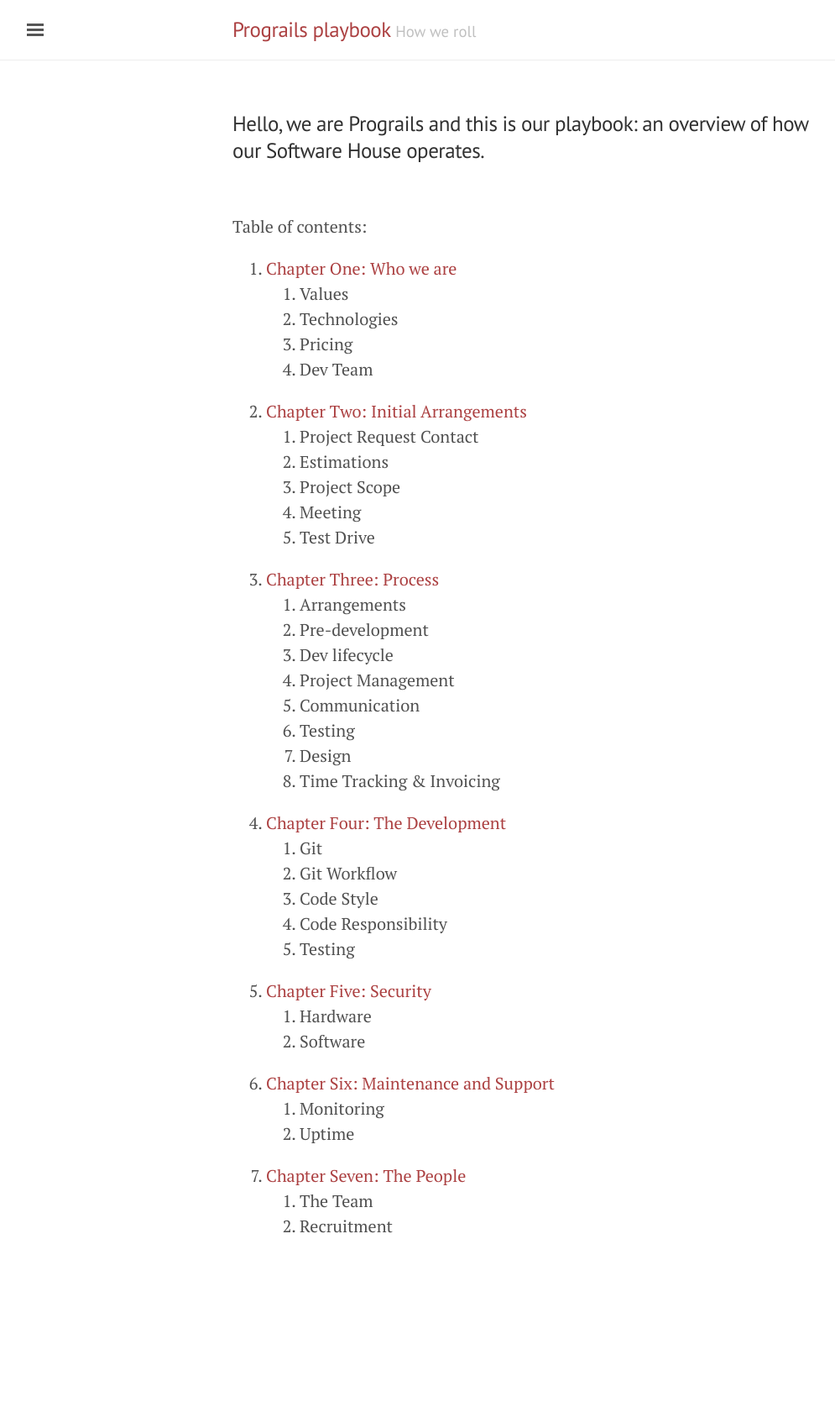
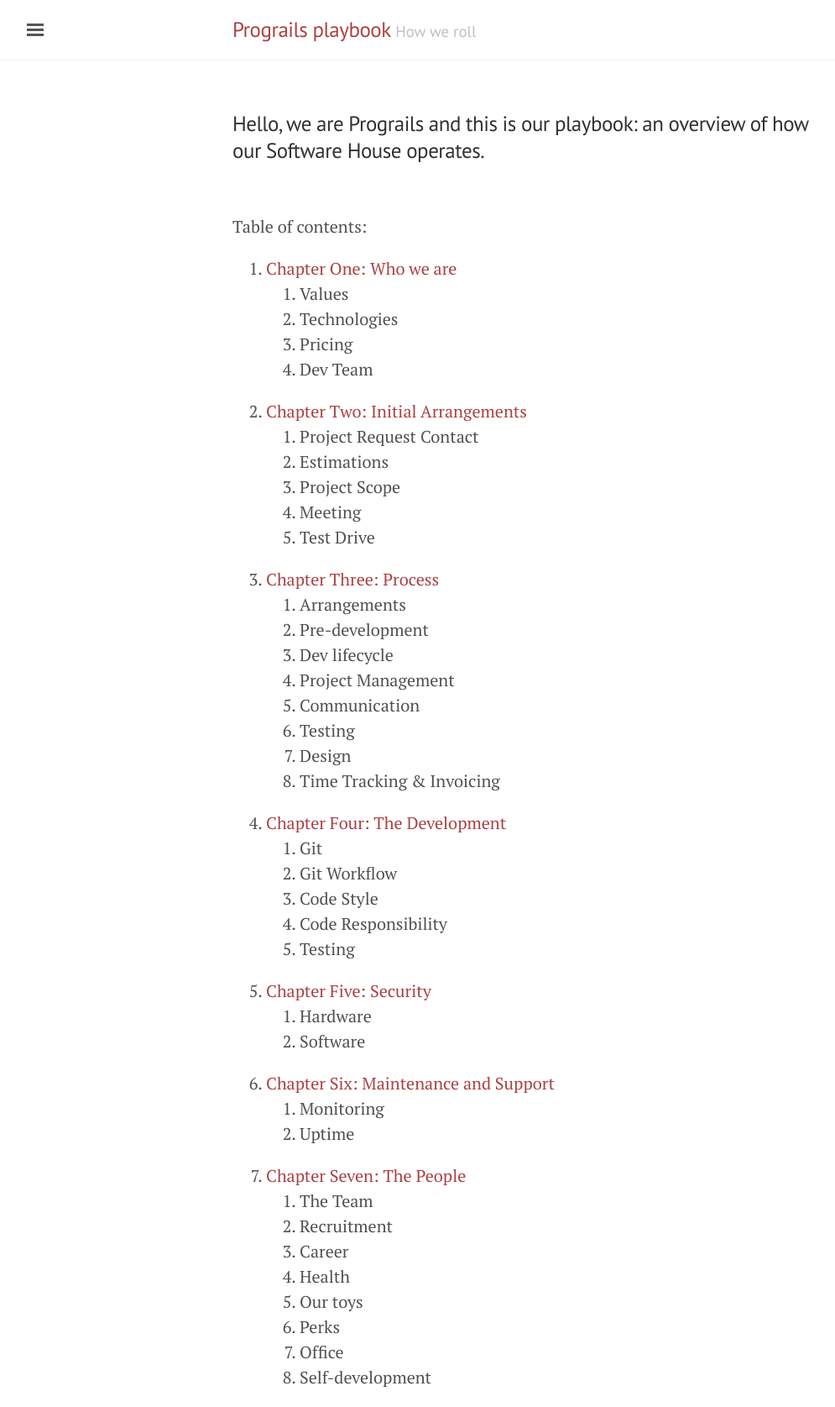
Before and after one commit to prograils/playbook, a Jekyll site: the page built from index.md, in a window 1280 px wide. Shown: the whole page at 84% size, without its empty margins (3-998 px from the left). Built offline with Jekyll 4.4.1, drawn with Linux system fonts in a browser that asks for light colours; before the commit the page ends 1495 px from its top, so only the background shows below that.

Commit message:
update to index file

```diff
--- a/index.md
+++ b/index.md
@@ -52,3 +52,9 @@ Table of contents:
 7. [Chapter Seven: The People](/playbook/the_people)
    1. The Team
    2. Recruitment
+   3. Career
+   4. Health
+   5. Our toys
+   6. Perks
+   7. Office
+   8. Self-development
```
